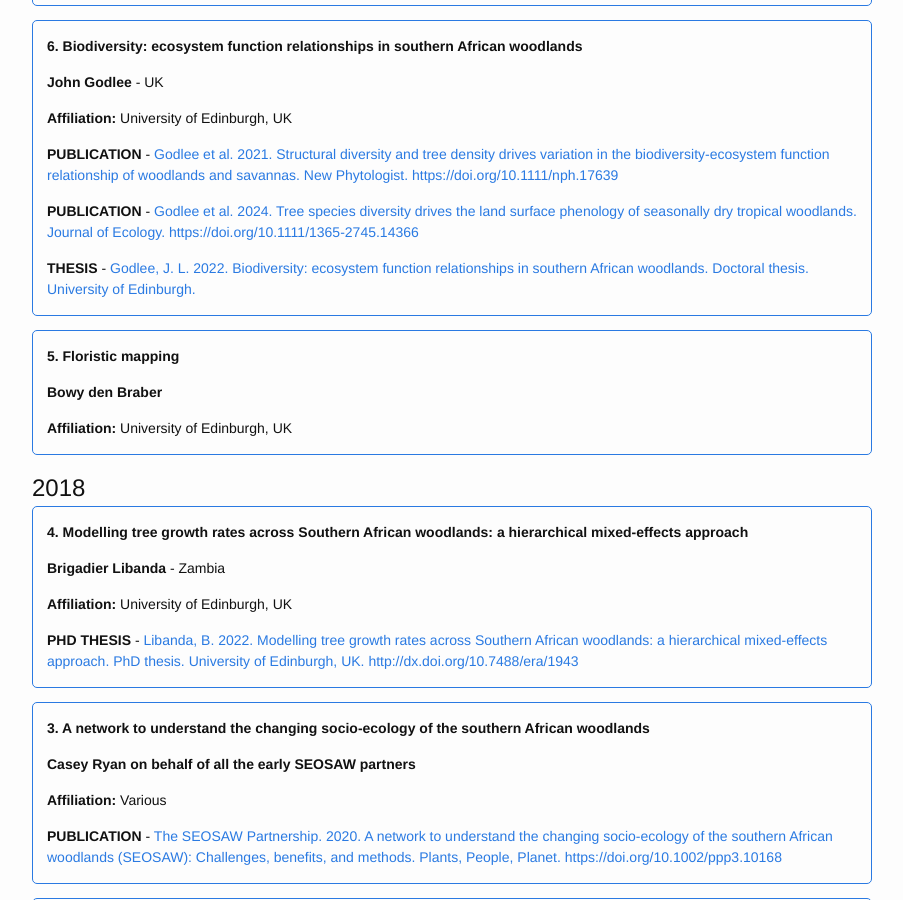
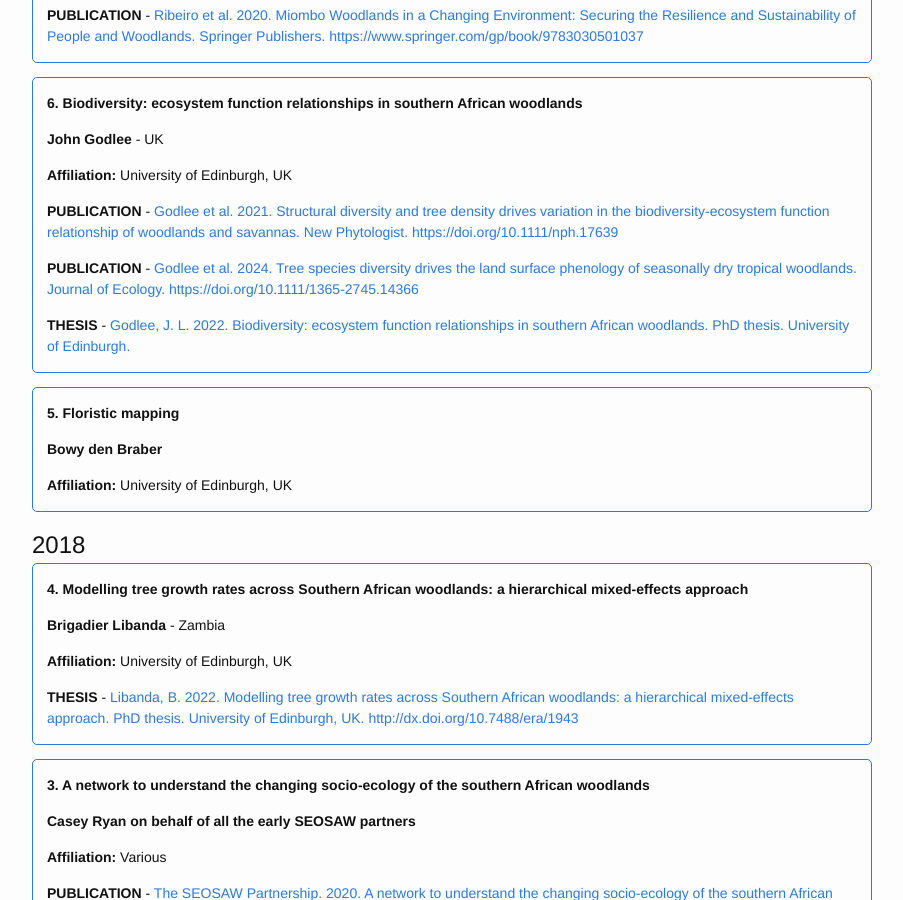
Before and after one commit to seosaw/seosaw.github.io, a Jekyll site: the page built from data_users.md, in a window 1280 px wide and 900 px high, scrolled down 4509 px. Shown: the whole window, without its empty margins (188-1091 px from the left). Built offline with Jekyll 4.4.1, drawn with Linux system fonts in a browser that asks for light colours; our own code applies the rules of GitHub Pages for plain Markdown files; some of the changed text lies outside the part shown.

Commit message:
updated data user outputs

```diff
--- a/data_users.md
+++ b/data_users.md
@@ -188,7 +189,7 @@
 <p><b>Affiliation:</b> University of Edinburgh, UK </p>
 <p><b>PUBLICATION</b> - <a href="https://doi.org/10.1111/nph.17639" target="_blank">Godlee et al. 2021. Structural diversity and tree density drives variation in the biodiversity-ecosystem function relationship of woodlands and savannas. New Phytologist. https://doi.org/10.1111/nph.17639</a></p>
 <p><b>PUBLICATION</b> - <a href="https://doi.org/10.1111/1365-2745.14366" target="_blank">Godlee et al. 2024. Tree species diversity drives the land surface phenology of seasonally dry tropical woodlands. Journal of Ecology. https://doi.org/10.1111/1365-2745.14366</a></p>
-<p><b>THESIS</b> - <a href="https://era.ed.ac.uk/handle/1842/38615" target="_blank">Godlee, J. L. 2022. Biodiversity: ecosystem function relationships in southern African woodlands. Doctoral thesis. University of Edinburgh.</a></p>
+<p><b>THESIS</b> - <a href="https://era.ed.ac.uk/handle/1842/38615" target="_blank">Godlee, J. L. 2022. Biodiversity: ecosystem function relationships in southern African woodlands. PhD thesis. University of Edinburgh.</a></p>
 </div>
 
 <div class="paper">
```
Also changed, not shown: other parts of data_users.md (+2 -1 lines).
